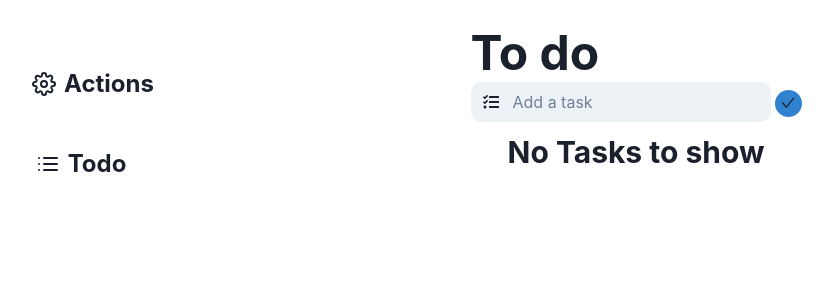
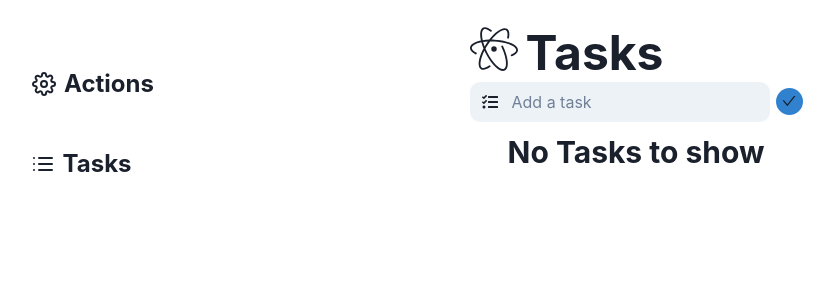
Before and after one commit to Sachinv220/To-do-list, a React (Vite) app: page /to-do-list in a window 1280 px wide. Shown: the top 300 px of the page, without its empty margins (4-838 px from the left). Built offline with nearby package versions, Linux system fonts and the light colour scheme.

Commit message:
improvising the UI

```diff
--- a/index.html
+++ b/index.html
@@ -4,7 +4,7 @@
     <meta charset="UTF-8" />
     <link rel="icon" type="image/svg+xml" href="/favicon.ico" />
     <meta name="viewport" content="width=device-width, initial-scale=1.0" />
-    <title>Todo wind</title>
+    <title>Atomic Tasks</title>
   </head>
   <body>
     <div id="root"></div>
--- a/src/components/BottomBar.jsx
+++ b/src/components/BottomBar.jsx
@@ -5,7 +5,7 @@ const BottomBar = () => {
   return (
     <HStack top={0} bg="rgb(0, 0, 0, 0.1)">
       <Link to="/to-do-list">
-        <Button bg="transparent">To-do</Button>
+        <Button bg="transparent">Tasks</Button>
       </Link>
       <Link to="/customise">
         <Button bg="transparent">Customise</Button>
--- a/src/components/PopoverBar.jsx
+++ b/src/components/PopoverBar.jsx
@@ -12,11 +12,9 @@ const PopoverBar = ({ button, header, body }) => {
   return (
     <Popover>
       <PopoverTrigger>{button}</PopoverTrigger>
-      <PopoverContent>
+      <PopoverContent color="white" bg="blue.800" borderColor="blue.800">
         <PopoverCloseButton />
-        <PopoverHeader>
-          {header}
-        </PopoverHeader>
+        <PopoverHeader>{header}</PopoverHeader>
         <PopoverBody>{body}</PopoverBody>
       </PopoverContent>
     </Popover>
--- a/src/components/Sidebar.jsx
+++ b/src/components/Sidebar.jsx
@@ -41,7 +41,7 @@ const Sidebar = () => {
         onClick={() => navigate("/to-do-list")}
       >
         <Text textAlign="left" mr={6}>
-          Todo
+          Tasks
         </Text>
       </Button>
     </Flex>
--- a/src/components/Task.jsx
+++ b/src/components/Task.jsx
@@ -72,11 +72,7 @@ const Task = ({ task, onDelete, onCheck, onRename }) => {
             onClick={() => setClose(true)}
           />
         </PopoverTrigger>
-        <PopoverContent
-          color="white"
-          bg="blue.800"
-          borderColor="blue.800"
-        >
+        <PopoverContent color="white" bg="blue.800" borderColor="blue.800">
           <PopoverHeader pt={4} fontWeight="bold" border="0">
             Rename
           </PopoverHeader>
--- a/src/components/Tasks.jsx
+++ b/src/components/Tasks.jsx
@@ -2,18 +2,9 @@ import Task from "./Task";
 import { Box, Text } from "@chakra-ui/react";
 
 const Tasks = ({ todo, onDelete, onCheck, onRename }) => {
-  const Todo = todo.length > 0;
   return (
     <Box>
-      {Todo ? (
-        <Text fontSize="3xl" fontWeight="bold">
-          Tasks
-        </Text>
-      ) : (
-        ""
-      )}
-
-      {Todo ? (
+      {todo.length > 0 ? (
         todo.map(task => (
           <Task
             key={task.id}
--- a/src/components/Todo.jsx
+++ b/src/components/Todo.jsx
@@ -9,6 +9,7 @@ import {
 import { useState } from "react";
 import { FaTasks } from "react-icons/fa";
 import { AiOutlineCheck } from "react-icons/ai";
+import { SiAtom } from "react-icons/si";
 
 const Todo = ({ onSubmit }) => {
   const [task, setTask] = useState("");
@@ -20,7 +21,10 @@ const Todo = ({ onSubmit }) => {
 
   return (
     <Box mt={6} mb={2} rounded={16}>
-      <Heading fontSize="5xl">To do</Heading>
+      <Heading display="flex" gap={2} fontSize="5xl">
+        <SiAtom style={{ marginTop: "1px" }} />
+        Tasks
+      </Heading>
       <InputGroup>
         <InputLeftElement children={<FaTasks />} />
         <Input
@@ -32,7 +36,14 @@ const Todo = ({ onSubmit }) => {
           onKeyPress={e => e.key === "Enter" && addTask()}
           variant="filled"
         />
-        <Circle cursor="pointer" onClick={addTask} size="27px" bg="blue.500" mt={2} ml={1}>
+        <Circle
+          cursor="pointer"
+          onClick={addTask}
+          size="27px"
+          bg="blue.500"
+          mt={1.5}
+          ml={1.5}
+        >
           <AiOutlineCheck />
         </Circle>
       </InputGroup>
```
Also changed, not shown: 1 other file (tests, documents, lock files or other folders).
